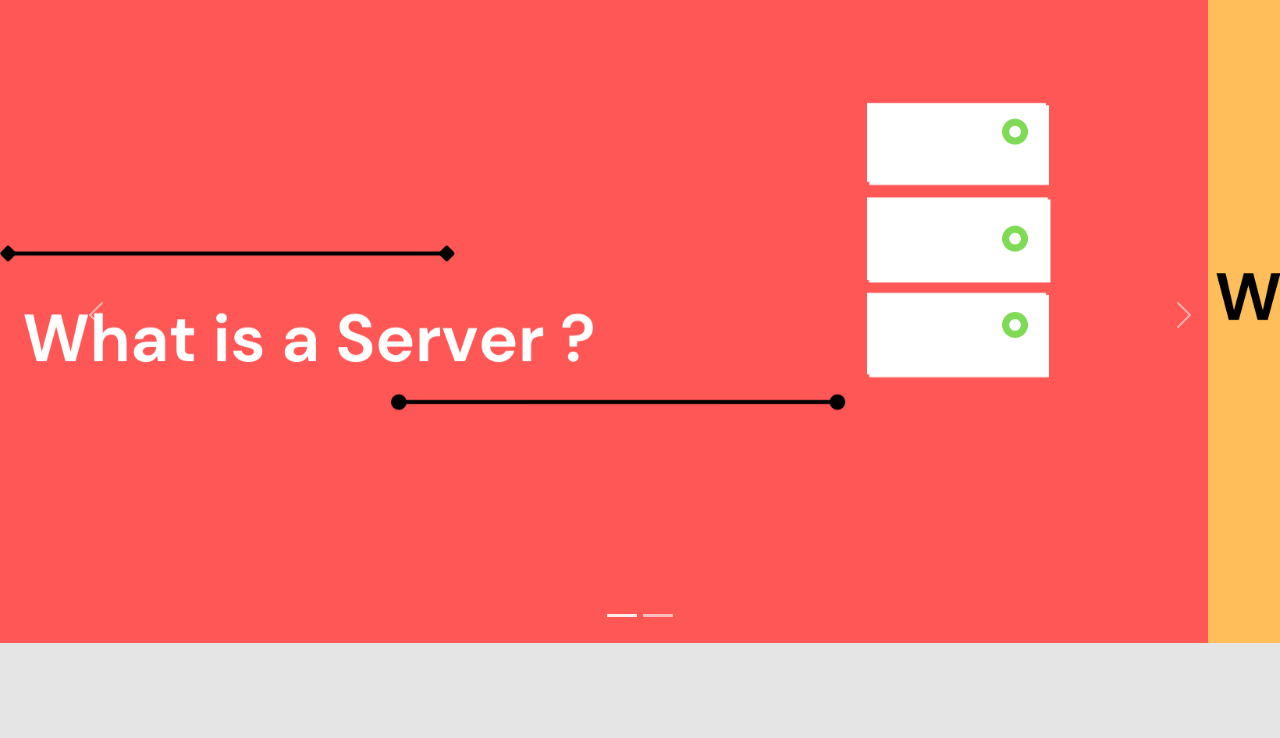
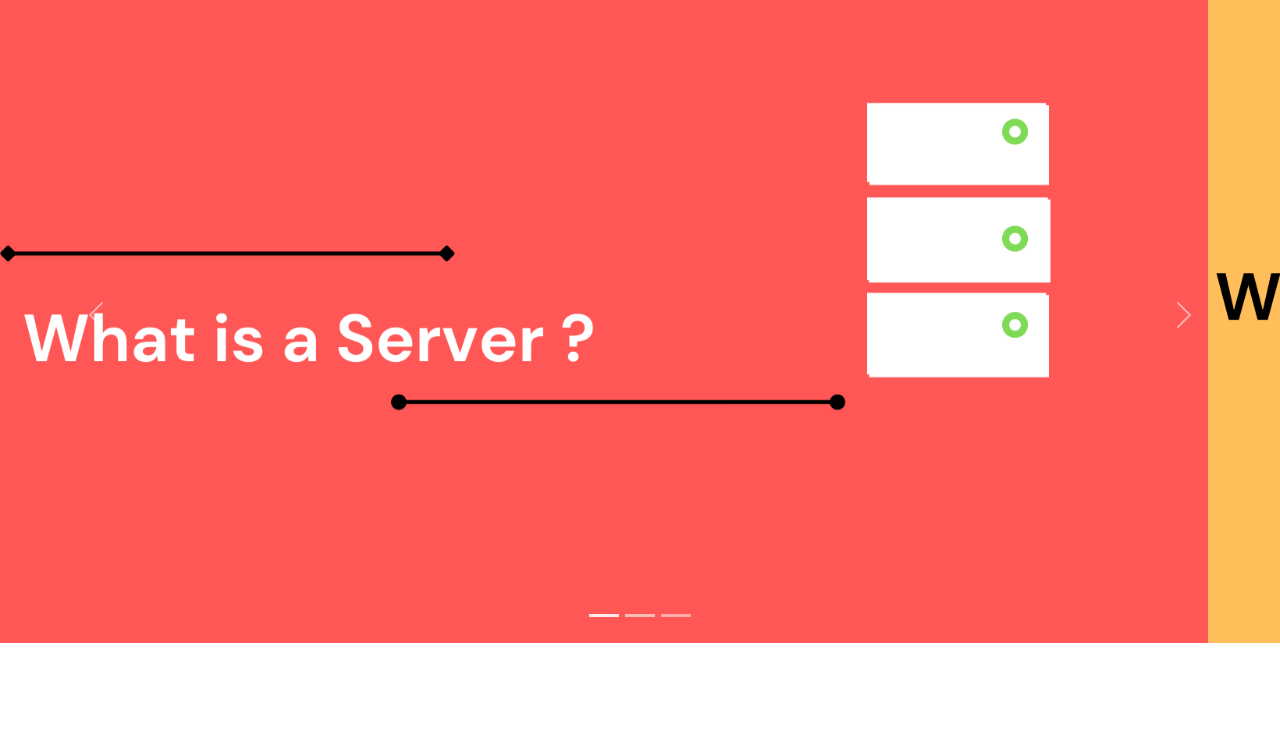
Before and after one commit to anirudh-korapole/techshorts, a plain HTML site: page index.html in a window 1280 px wide. Shown: the part 62-800 px from the top of the page. Drawn offline with nearby package versions, Linux system fonts and the light colour scheme.

Commit message:
update index.html
centered the carousel and changed the background

```diff
--- a/index.html
+++ b/index.html
@@ -27,7 +27,7 @@
     <!-- Your own stylesheet -->
     <link rel="stylesheet" type="text/css" href="style.css">
   </head>
-  <body style="background-color: #e5e5e5;">
+  <body style="background-color: #FFFFFFFF;">
 
     <!-- <nav class = "headerText">
       <h1 class="mainHeading"> Tech Tips ? Or Tech News ?</h1>
@@ -73,19 +73,19 @@
     </div>
   </div>
 </nav>
-
-<nav class="slideShow">
+<div class = "slideShow">
   <div id="carouselExampleIndicators" class="carousel slide" data-bs-ride="carousel">
     <div class="carousel-indicators">
       <button type="button" data-bs-target="#carouselExampleIndicators" data-bs-slide-to="0" class="active" aria-current="true" aria-label="Slide 1"></button>
       <button type="button" data-bs-target="#carouselExampleIndicators" data-bs-slide-to="1" aria-label="Slide 2"></button>
+      <button type="button" data-bs-target="#carouselExampleIndicators" data-bs-slide-to="2" aria-label="Slide 3"></button>
     </div>
     <div class="carousel-inner">
       <div class="carousel-item active">
         <img src="what is a server.png" class="d-block w-100" alt="...">
       </div>
       <div class="carousel-item">
-      <img src="what is redundancy.png" class="d-block w-100" alt="..." >
+        <img src="what is redundancy.png" class="d-block w-100" alt="...">
       </div>
     </div>
     <button class="carousel-control-prev" type="button" data-bs-target="#carouselExampleIndicators" data-bs-slide="prev">
@@ -97,8 +97,7 @@
       <span class="visually-hidden">Next</span>
     </button>
   </div>
-</nav>
-
+</div>
 <nav class="cards">
   <div class="about-card" style="width: 18rem"; >
   <img src="TechTips.png" class="card-img-top" alt="..." >
```
Lines whose indentation alone changed are shown as unchanged.
